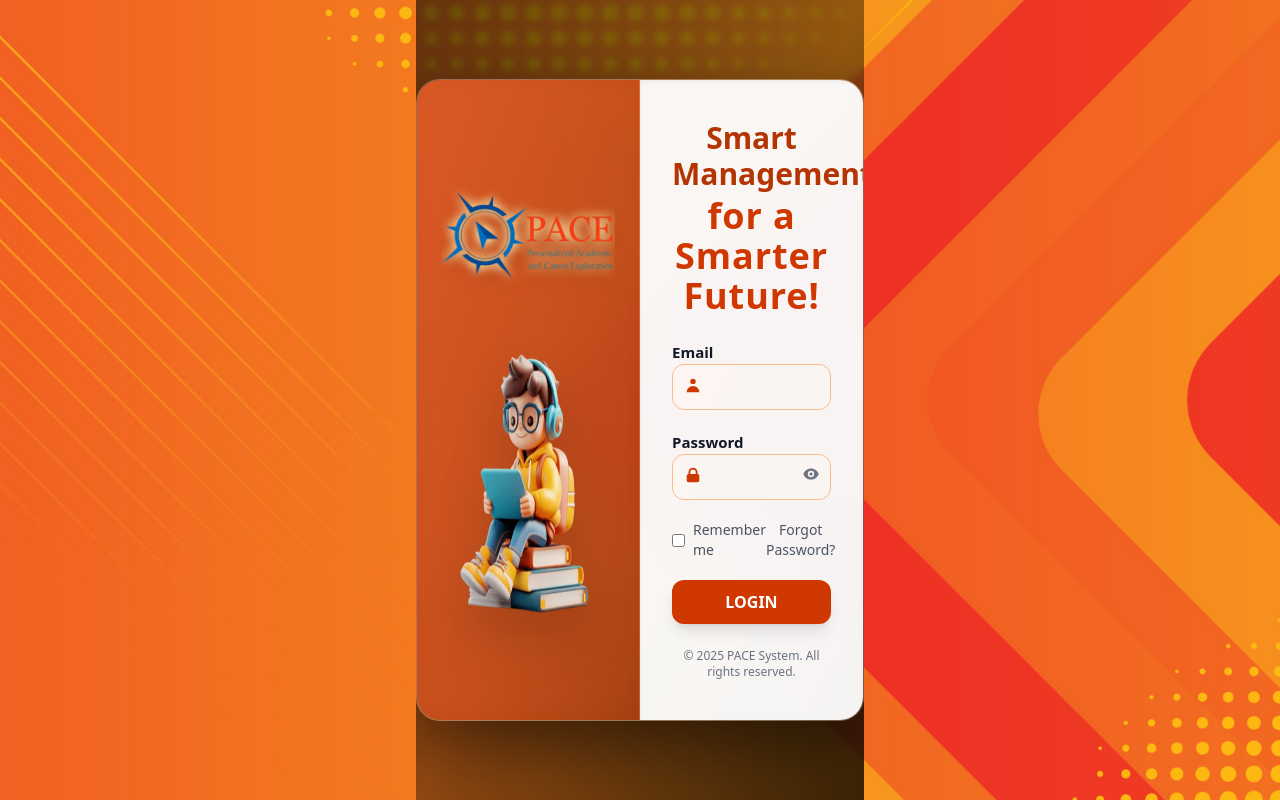
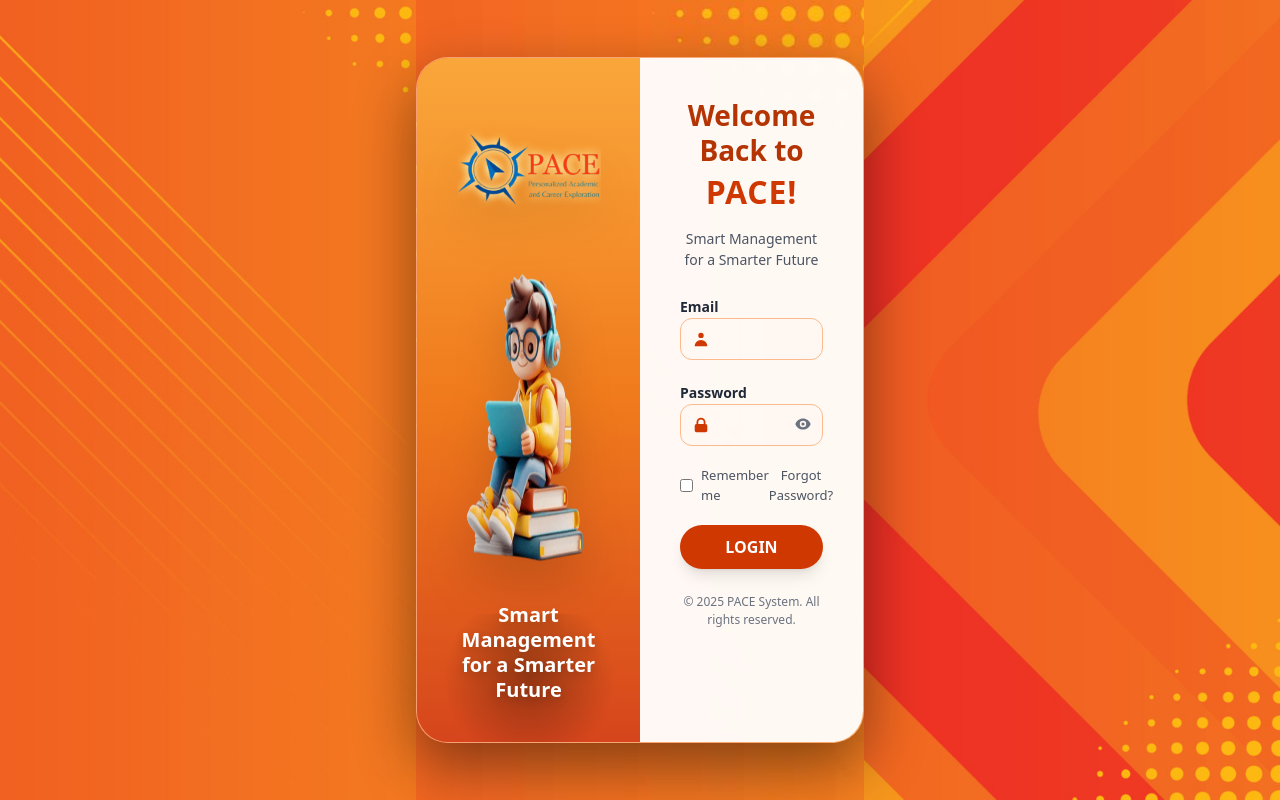
Before and after one commit to MarkDenver01/pace_app, a React (Vite) app: page /login in a window 1280 px wide. Built offline with nearby package versions, Linux system fonts and the light colour scheme.

Commit message:
enhance login

```diff
--- a/src/page/login/Login.tsx
+++ b/src/page/login/Login.tsx
@@ -3,7 +3,7 @@ import {
   HiLockClosed,
   HiUser,
   HiEye,
-  HiEyeOff
+  HiEyeOff,
 } from "react-icons/hi";
 import { login } from "../../libs/ApiResponseService";
 import { useNavigate, useSearchParams } from "react-router-dom";
@@ -14,7 +14,7 @@ import { getSwalTheme } from "../../utils/getSwalTheme";
 
 import PaceLogo from "../../assets/pace/logo_final.png";
 import HeroStudent from "../../assets/pace/hero_student.png";
-import HeroBg from "../../assets/app-bg.jpg";
+import HeroBg from "../../assets/pace/login_half_bg.jpg"; // ⬅ use your new BG here
 
 const Login: React.FC = () => {
   const navigate = useNavigate();
@@ -56,10 +56,7 @@ const Login: React.FC = () => {
               { replace: true }
             );
           }
-        } else if (
-          adminStatus === "VERIFIED" ||
-          adminStatus === "ACTIVATE"
-        ) {
+        } else if (adminStatus === "VERIFIED" || adminStatus === "ACTIVATE") {
           Swal.fire({
             icon: "success",
             title: `Welcome ${response.username}!`,
@@ -88,12 +85,20 @@ const Login: React.FC = () => {
         }).then((result) => {
           if (result.isConfirmed) navigate("/superadmin/dashboard");
         });
+      } else {
+        Swal.fire({
+          icon: "error",
+          title: "Unauthorized",
+          text: "Your role is not authorized to access this application.",
+          confirmButtonText: "CLOSE",
+          ...getSwalTheme(),
+        });
       }
     } catch (error: any) {
       Swal.fire({
         icon: "error",
         title: "Login Failed",
-        text: error?.message || "Invalid email or password.",
+        text: error?.message || "Invalid email or password. Please try again.",
         confirmButtonText: "CLOSE",
         ...getSwalTheme(),
       });
@@ -104,63 +109,76 @@ const Login: React.FC = () => {
 
   return (
     <div
-      className="min-h-screen w-full flex items-center justify-center text-gray-900 relative overflow-hidden"
-      style={{
-        backgroundImage: `url(${HeroBg})`,
-        backgroundSize: "cover",
-        backgroundPosition: "center",
-      }}
+      className="min-h-screen w-full flex items-center justify-center bg-cover bg-center bg-no-repeat"
+      style={{ backgroundImage: `url(${HeroBg})` }}
     >
-      {/* BG Overlays */}
-      <div className="absolute inset-0 bg-black/40 backdrop-blur-[3px]" />
-      <div className="absolute inset-0 bg-gradient-to-br from-black/30 via-transparent to-black/60" />
+      {/* No black overlay here → pure orange BG */}
 
-      <div className="relative z-10 flex w-full max-w-5xl mx-auto rounded-3xl bg-white/10 border border-white/20 shadow-[0_25px_70px_rgba(0,0,0,0.55)] overflow-hidden backdrop-blur-xl">
+      {/* MAIN LOGIN CARD */}
+      <div className="w-full max-w-6xl mx-4 md:mx-0 rounded-[32px] overflow-hidden shadow-[0_24px_60px_rgba(0,0,0,0.45)] flex bg-white/10 backdrop-blur-[2px] border border-white/30">
+        {/* LEFT SIDE — LOGO + STUDENT */}
+        <div className="hidden md:flex w-1/2 flex-col items-center justify-center bg-gradient-to-b from-[#F9A63A] via-[#F07A1C] to-[#D6451C] px-8 py-10 relative">
+          {/* subtle glow at bottom */}
+          <div className="pointer-events-none absolute bottom-0 left-1/2 -translate-x-1/2 w-64 h-32 bg-[radial-gradient(circle,rgba(0,0,0,0.45),transparent_60%)] opacity-70" />
 
-        {/* LEFT SIDE — LOGO + STUDENT */}
-        <div className="hidden md:flex flex-col justify-center items-center w-1/2 py-10 px-6 bg-gradient-to-br from-orange-500/70 to-orange-700/70 backdrop-blur-md border-r border-white/10">
+          <img
+            src={PaceLogo}
+            alt="PACE Logo"
+            className="h-32 md:h-36 drop-shadow-2xl mb-4 relative z-10"
+          />
 
-          <img src={PaceLogo} className="h-44 drop-shadow-xl mb-4" />
-          <img src={HeroStudent} className="h-72 drop-shadow-2xl animate-float" />
+          <img
+            src={HeroStudent}
+            alt="Student"
+            className="h-72 md:h-80 drop-shadow-2xl animate-float relative z-10"
+          />
 
-          <h1 className="mt-6 text-2xl font-extrabold text-white drop-shadow-lg text-center">
-          </h1>
+          <h3 className="mt-6 text-center text-[18px] md:text-[20px] font-extrabold text-white leading-tight drop-shadow-lg relative z-10">
+            Smart Management
+            <br />
+            for a Smarter Future
+          </h3>
         </div>
 
         {/* RIGHT SIDE — LOGIN FORM */}
-        <div className="w-full md:w-1/2 bg-white/95 py-10 px-8 shadow-inner">
-
-          <h2 className="text-3xl font-extrabold text-center text-orange-700 mb-1">
-            Smart Management
-          </h2>
-          <h1 className="text-4xl font-extrabold text-center text-orange-600 tracking-wide mb-6">
-            for a Smarter Future!
-          </h1>
+        <div className="w-full md:w-1/2 bg-white/95 px-8 md:px-10 py-10 flex flex-col">
+          <div className="text-center mb-6">
+            <h2 className="text-[24px] md:text-[28px] font-extrabold text-orange-700 leading-tight">
+              Welcome Back to
+            </h2>
+            <h1 className="text-[28px] md:text-[32px] font-extrabold text-orange-600 tracking-wide">
+              PACE!
+            </h1>
+            <p className="mt-3 text-[13px] md:text-[14px] text-gray-600 font-medium">
+              Smart Management for a Smarter Future
+            </p>
+          </div>
 
           <form className="space-y-5" onSubmit={handleLogin}>
-
+            {/* EMAIL */}
             <div className="space-y-1">
-              <label className="font-semibold text-[15px]">Email</label>
+              <label className="font-semibold text-[14px]">Email</label>
               <div className="relative">
                 <HiUser className="absolute left-3 top-3 text-orange-600 text-lg" />
                 <input
                   type="email"
                   required
-                  className="w-full pl-10 pr-4 py-2.5 rounded-xl border border-orange-300 bg-orange-50/40 focus:ring-2 focus:ring-orange-500 focus:outline-none"
+                  className="w-full pl-10 pr-4 py-2.5 rounded-xl border border-orange-300 bg-orange-50/40 text-sm text-gray-800 focus:ring-2 focus:ring-orange-500 focus:outline-none"
                   value={email}
                   onChange={(e) => setEmail(e.target.value)}
                 />
               </div>
             </div>
 
+            {/* PASSWORD */}
             <div className="space-y-1">
-              <label className="font-semibold text-[15px]">Password</label>
+              <label className="font-semibold text-[14px]">Password</label>
               <div className="relative">
                 <HiLockClosed className="absolute left-3 top-3 text-orange-600 text-lg" />
                 <input
                   type={showPassword ? "text" : "password"}
                   required
-                  className="w-full pl-10 pr-10 py-2.5 rounded-xl border border-orange-300 bg-orange-50/40 focus:ring-2 focus:ring-orange-500 focus:outline-none"
+                  className="w-full pl-10 pr-10 py-2.5 rounded-xl border border-orange-300 bg-orange-50/40 text-sm text-gray-800 focus:ring-2 focus:ring-orange-500 focus:outline-none"
                   value={password}
                   onChange={(e) => setPassword(e.target.value)}
                 />
@@ -173,7 +191,8 @@ const Login: React.FC = () => {
               </div>
             </div>
 
-            <div className="flex justify-between text-sm text-gray-600">
+            {/* REMEMBER + FORGOT */}
+            <div className="flex justify-between items-center text-[12px] md:text-[13px] text-gray-600">
               <label className="flex items-center gap-2">
                 <input type="checkbox" className="accent-orange-600" />
                 Remember me
@@ -188,19 +207,19 @@ const Login: React.FC = () => {
               </button>
             </div>
 
+            {/* SUBMIT */}
             <button
               type="submit"
               disabled={loading}
-              className="w-full bg-orange-600 text-white font-bold py-2.5 rounded-xl shadow-lg hover:bg-orange-700 transition disabled:opacity-60"
+              className="w-full bg-orange-600 text-white font-bold py-2.5 rounded-full shadow-lg hover:bg-orange-700 transition disabled:opacity-60"
             >
               {loading ? "Logging in..." : "LOGIN"}
             </button>
           </form>
 
-          <p className="text-center text-xs mt-6 text-gray-500">
+          <p className="text-center text-[11px] md:text-[12px] mt-6 text-gray-500">
             © 2025 PACE System. All rights reserved.
           </p>
-
         </div>
       </div>
     </div>
```
Also changed, not shown: src/App.css (line endings or trailing spaces), src/assets/pace/login_half_bg.jpg (added).
